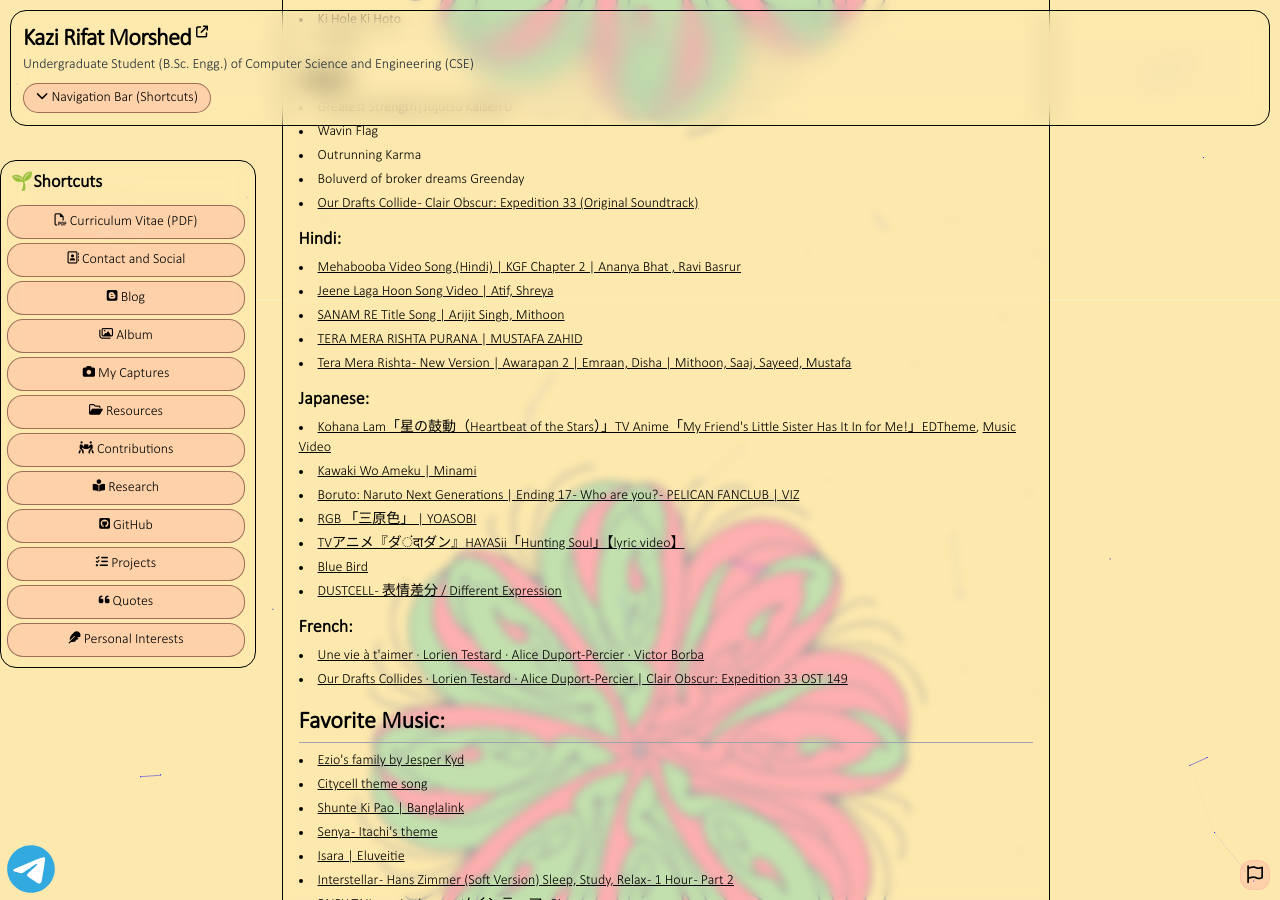
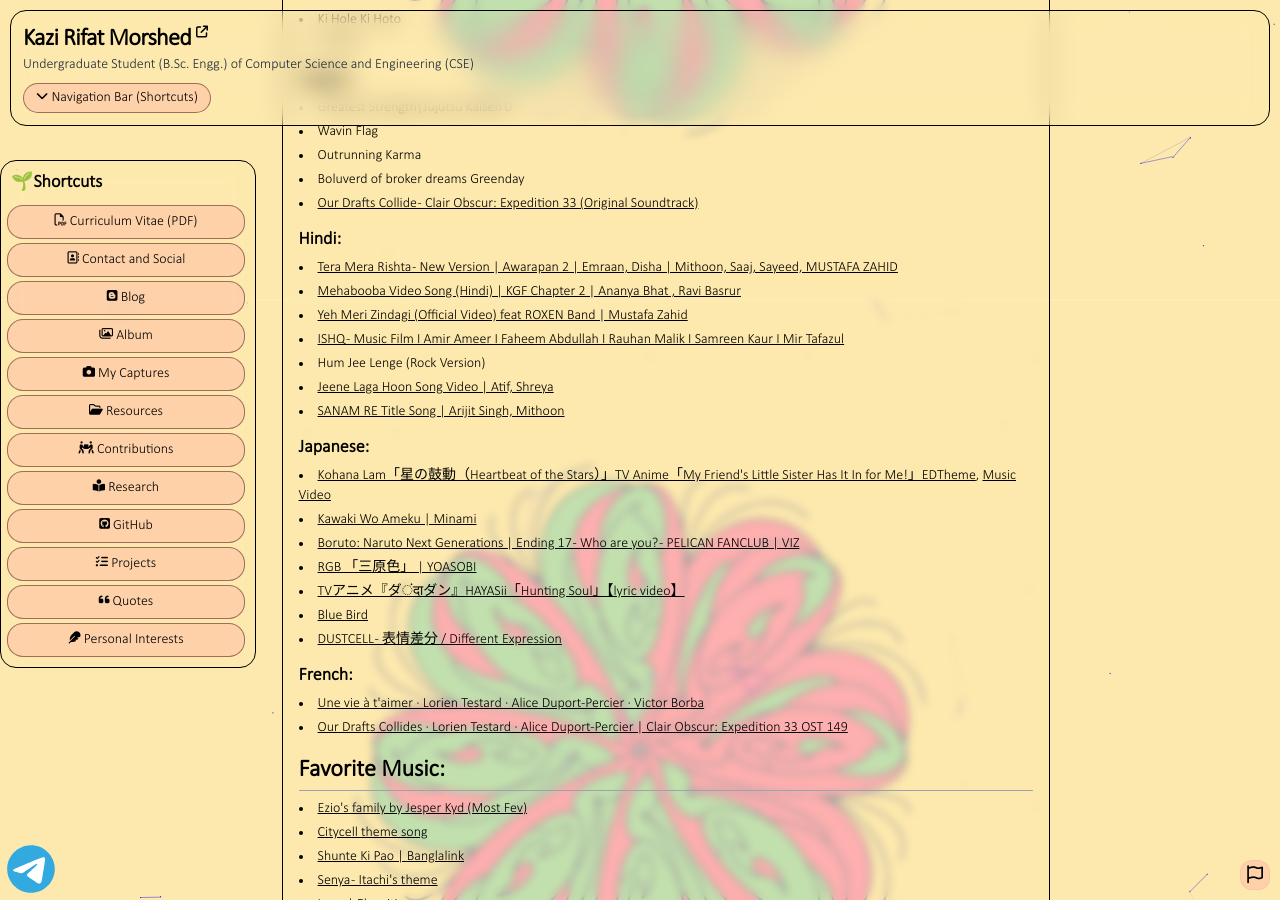
Before and after one commit to KaziRifatMorshed/kazirifatmorshed.github.io, a Jekyll site: the page built from personalInterest.html, in a window 1280 px wide and 900 px high, scrolled down 2400 px. Built offline with Jekyll 4.4.1, drawn with Linux system fonts in a browser that asks for light colours; nearby versions of some CDN libraries; some web fonts are replaced.

Commit message:
Update personalInterest.html

```diff
--- a/personalInterest.html
+++ b/personalInterest.html
@@ -115,11 +115,13 @@
 
   <h3 class="font-bold text-lg mt-3 mb-1">Hindi:</h3>
   <ul class="list-disc list-inside space-y-1 text-sm">
+    <li><a href="https://youtu.be/6rvUyBiBtik?si=zVesoGBnLw49ArIh" class="text-black underline">Tera Mera Rishta - New Version | Awarapan 2 | Emraan, Disha | Mithoon, Saaj, Sayeed, MUSTAFA ZAHID</a></li>
     <li><a href="https://youtu.be/suk3mW0tDPA?si=RLUEUpQLdpsJO7pU" class="text-black underline">Mehabooba Video Song (Hindi) | KGF Chapter 2 | Ananya Bhat , Ravi Basrur</a></li>
+    <li><a href="https://youtu.be/IbvYUcdPczg?si=pWflq3iiZfxj0ALM" class="text-black underline">Yeh Meri Zindagi (Official Video) feat ROXEN Band | Mustafa Zahid</a></li>
+    <li><a href="https://youtu.be/IJeSR-LJBnk?si=0-ymJw_mJOwbOMMD" class="text-black underline">ISHQ - Music Film I Amir Ameer I Faheem Abdullah I Rauhan Malik I Samreen Kaur I Mir Tafazul</a></li>
+    <li><a href="https://youtu.be/BUgTFIrYkVY?si=UFodnPnDJYathyjR" class="text-black underline"></a>Hum Jee Lenge (Rock Version)</li>
     <li><a href="https://youtu.be/VhRwuWp4MQ8?si=_E78klSSLtJKAaxO" class="text-black underline">Jeene Laga Hoon Song Video | Atif, Shreya</a></li>
     <li><a href="https://youtu.be/DS-raAyMxl4?si=ne1iMr0-_mA21sMd" class="text-black underline">SANAM RE Title Song | Arijit Singh, Mithoon</a></li>
-    <li><a href="https://youtu.be/S8BHBts-rgk?si=w4GILrgcxU76MhJ2" class="text-black underline">TERA MERA RISHTA PURANA | MUSTAFA ZAHID</a></li>
-    <li><a href="https://youtu.be/6rvUyBiBtik?si=zVesoGBnLw49ArIh" class="text-black underline">Tera Mera Rishta - New Version | Awarapan 2 | Emraan, Disha | Mithoon, Saaj, Sayeed, Mustafa</a></li>
   </ul>
 
   <h3 class="font-bold text-lg mt-3 mb-1">Japanese:</h3>
@@ -141,7 +143,7 @@
 
   <h2 class="text-2xl font-bold mt-4 mb-2 border-b border-gray-400 pb-1">Favorite Music:</h2>
   <ul class="list-disc list-inside space-y-1 text-sm mb-4">
-    <li><a href="https://youtu.be/FSVHx23ByhM?si=aFbwdVZrMunH5NTH" class="text-black underline">Ezio's family by Jesper Kyd</a></li>
+    <li><a href="https://youtu.be/FSVHx23ByhM?si=aFbwdVZrMunH5NTH" class="text-black underline">Ezio's family by Jesper Kyd (Most Fev)</a></li>
     <li><a href="https://youtu.be/B0MDoJE84nE?si=VeaBJCAg1x54hJuE" class="text-black underline">Citycell theme song</a></li>
     <li><a href="https://youtu.be/Rbo2AoehmAg?si=TkE4JRSshHuPV4yb" class="text-black underline">Shunte Ki Pao | Banglalink</a></li>
     <li><a href="https://youtu.be/6FsWwIaxMho?si=aFwnuuGmcRaVzvSJ" class="text-black underline">Senya - Itachi's theme</a></li>
```
